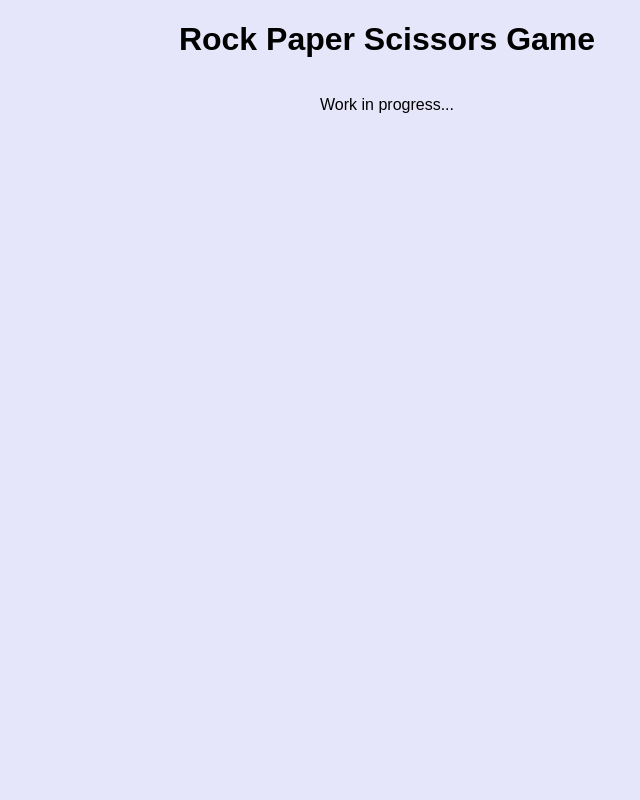
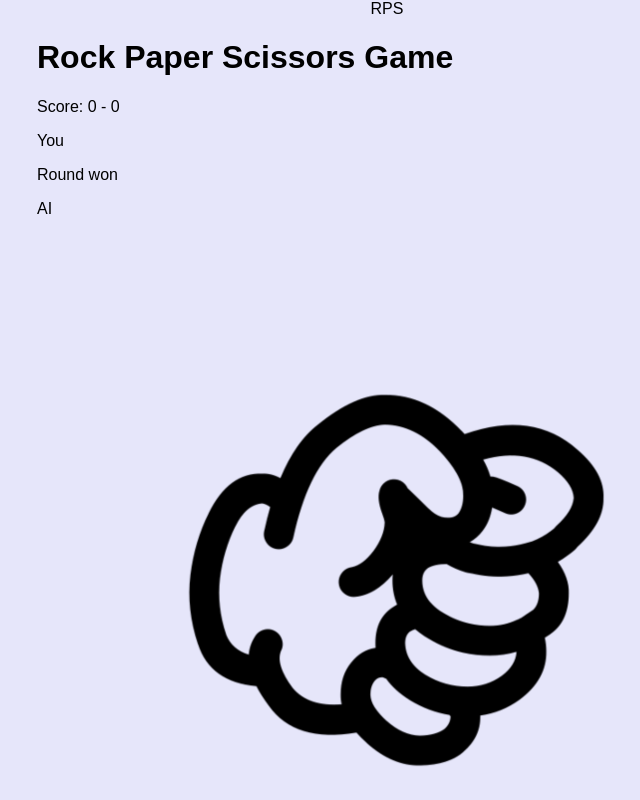
Before and after one commit to elik-dev/rock-paper-scissors, a plain HTML site: page index.html in a window 1280 px wide. Shown: the top 800 px of the page, without its empty margins (253-893 px from the left). Drawn offline with Linux system fonts and the light colour scheme.

Commit message:
Add game UI structure and images

```diff
--- a/index.html
+++ b/index.html
@@ -6,13 +6,40 @@
     <meta http-equiv="X-UA-Compatible" content="IE=edge">
     <meta name="viewport" content="width=device-width, initial-scale=1.0">
     <title>Rock Paper Scissors Game</title>
-    <script src="js/script.js"></script>
+    <script src="js/script.js" defer></script>
     <link rel="stylesheet" href="./css/style.css">
 </head>
 
 <body>
+    <header><span>RPS</span></header>
+    <main>
         <h1>Rock Paper Scissors Game</h1>
-        <p>Work in progress...</p>
+        <div class="game-window">
+            <div class="score-bar">
+                <p>Score: <span class="current-score">0 - 0</span></p>
+            </div>
+            <div class="result-bar">
+                <div class="player-selection">You</div>
+                <p>Round won</p>
+                <div class="computer-selection">AI</div>
+            </div>
+            <div class="selection-bar">
+                <div class="selection">
+                    <img draggable="false" src="img/selection-rock.png" alt="">
+                </div>
+                <div class="selection">
+                    <img draggable="false" src="img/selection-paper.png" alt="">
+                </div>
+                <div class="selection">
+                    <img draggable="false" src="img/selection-scissors.png" alt="">
+                </div>
+                <div class="selection">
+                    <img draggable="false" src="img/selection-restart.png" alt="">
+                </div>
+            </div>
+        </div>
+    </main>
+    <footer>by <a target="_blank" href="https://github.com/elik-dev">elik</a></footer>
 </body>
 
 </html>
```
Also changed, not shown: img/selection-paper.png (added), img/selection-restart.png (added), img/selection-rock.png (added), img/selection-scissors.png (added).
